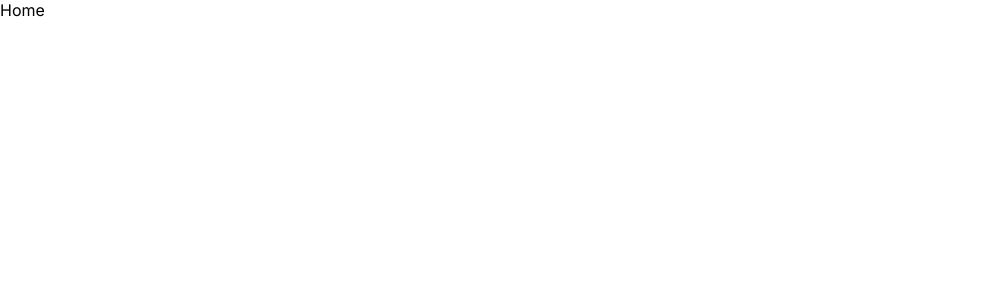
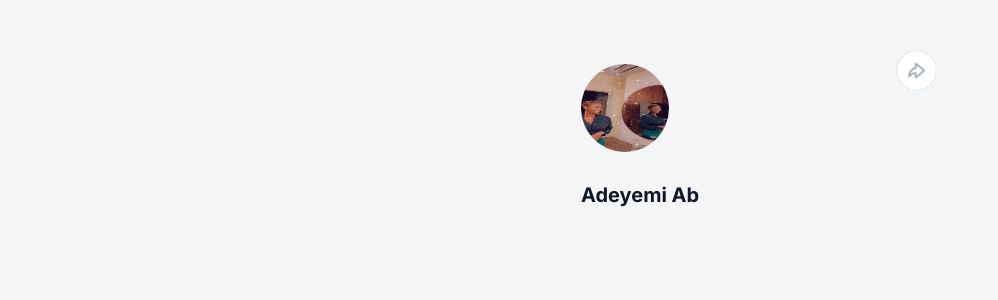
Before and after one commit to bimbo-ade/Zuri-HNG-Task-1, a React (Create React App) app: page / in a window 1280 px wide. Shown: the top 300 px of the page, without its empty margins (0-998 px from the left). Built offline with nearby package versions, Linux system fonts and the light colour scheme.

Commit message:
profile display

```diff
--- a/src/App.css
+++ b/src/App.css
@@ -2,4 +2,5 @@
 
 * {
   font-family: "Inter", sans-serif;
+  background-color: #f4f5f7;
 }
--- a/src/components/Home/Home.jsx
+++ b/src/components/Home/Home.jsx
@@ -1,7 +1,25 @@
 import React from "react";
+import profile from "../../assets/images/profile.jpg";
+
+import share from "../../assets/images/share.png";
 import { Div } from "./Home.style";
 const Home = () => {
-  return <Div>Home</Div>;
+  return (
+    <Div>
+      <div className="container">
+        <img src={share} alt="" className="share-icon" />
+        <div className="profile-container">
+          <div className="img-containter">
+            <img src={profile} alt="" width={50} />
+          </div>
+          <h4>Adeyemi Ab</h4>
+        </div>
+        <div className="links"></div>
+        <div className="social-icon"></div>
+        <div className="footer"></div>
+      </div>
+    </Div>
+  );
 };
 
 export default Home;
--- a/src/components/Home/Home.style.js
+++ b/src/components/Home/Home.style.js
@@ -1,3 +1,36 @@
 import styled from "styled-components";
 
-export const Div = styled.div``;
+export const Div = styled.div`
+  display: flex;
+  justify-content: center;
+  align-items: center;
+  position: relative;
+  width: 90%;
+  margin: 0 auto 0;
+
+  .share-icon {
+    position: absolute;
+    width: 40px;
+    height: 40px;
+    right: 280px;
+    top: 50px;
+  }
+
+  .img-containter {
+    img {
+      width: 88px;
+      height: 88px;
+      border-radius: 50%;
+      margin-top: 64px;
+    }
+  }
+
+  h4 {
+    margin-top: 24px;
+    font-weight: 700;
+    font-size: 20px;
+    line-height: 30px;
+    text-align: center;
+    color: #101828;
+  }
+`;
```
Also changed, not shown: src/assets/images/profile.jpg (added).
